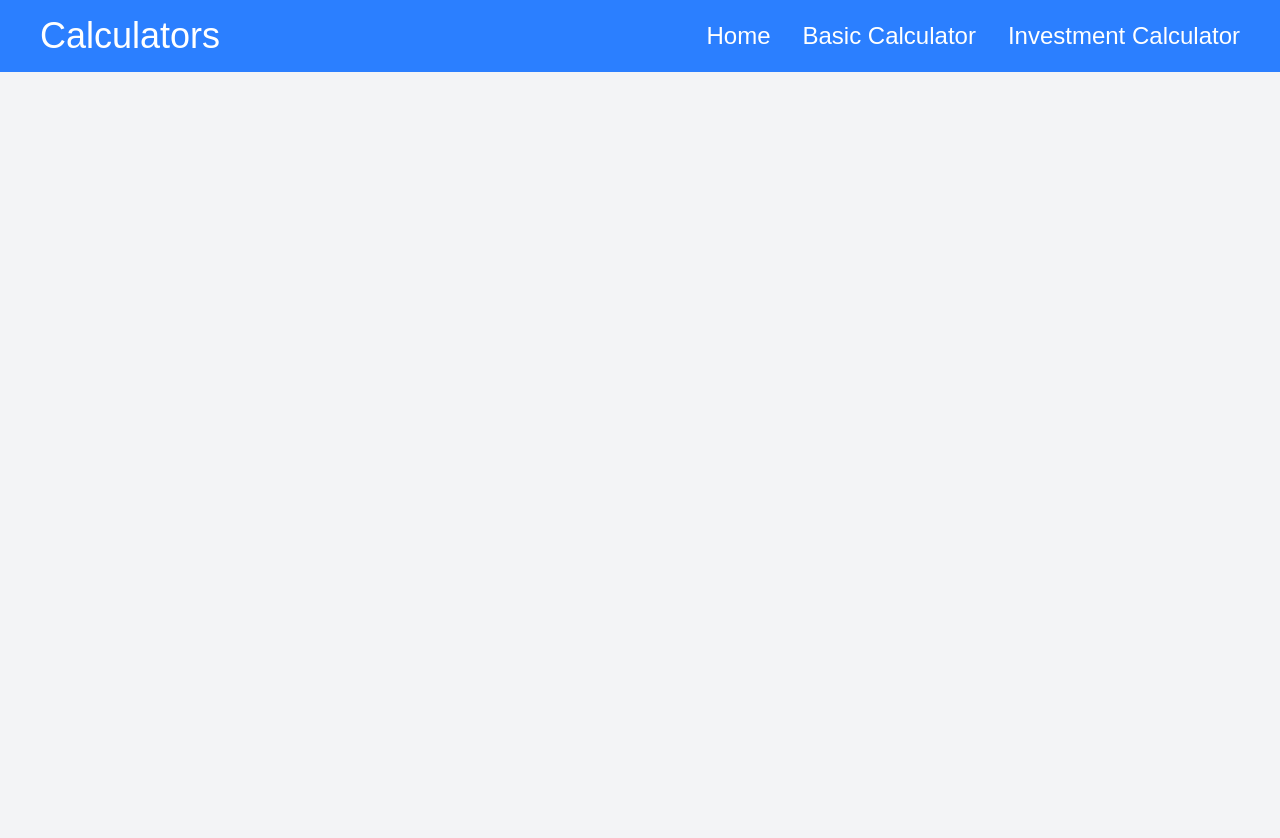
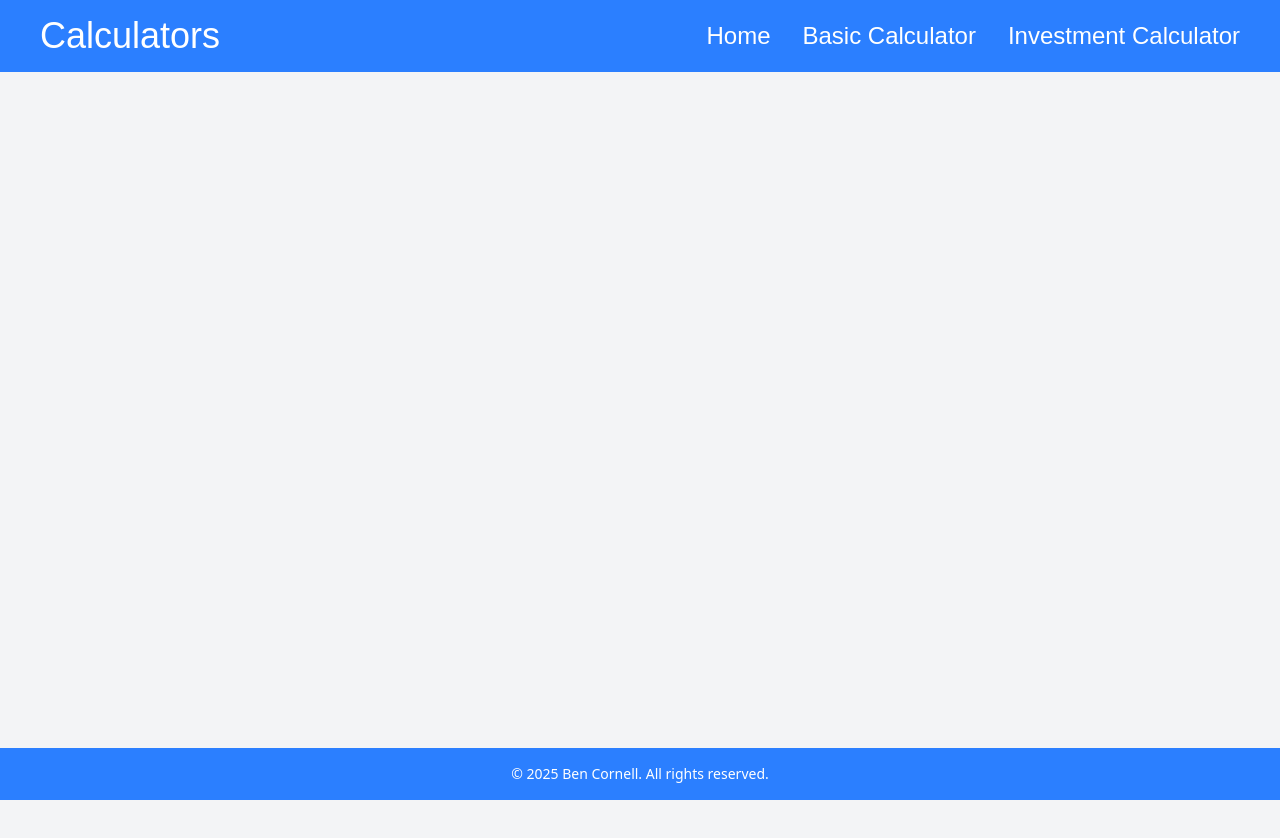
Before and after one commit to Ben-Cor/React-calcs, a React (Vite) app: page / in a window 1280 px wide. Shown: the top 838 px of the page. Built offline with nearby package versions, Linux system fonts and the light colour scheme; a web font is replaced by a local one.

Commit message:
footer formed

```diff
--- a/src/App.jsx
+++ b/src/App.jsx
@@ -4,6 +4,7 @@
 import BasicCalc from './pages/BasicCalc'
 import Home from './pages/Home'
 import { BrowserRouter, Route, Routes } from 'react-router-dom'
+import Footer from './components/Footer'
 
 function App() {
   const [count, setCount] = useState(0)
@@ -19,6 +20,8 @@
         <Route path="/" element={<Home />} />
       </Routes>
 
+      <Footer />
+
     </BrowserRouter>
   )
 }
--- /dev/null
+++ b/src/components/Footer.jsx
@@ -0,0 +1,11 @@
+export default function Footer() {
+    return (
+        <footer className=" bg-blue-500 text-white py-4 fixed bottom-0 w-full">
+            <div className="container mx-auto text-center">
+                <p className="text-sm">
+                    &copy; 2025 Ben Cornell. All rights reserved.
+                </p>
+            </div>
+        </footer>
+    );
+}
```
